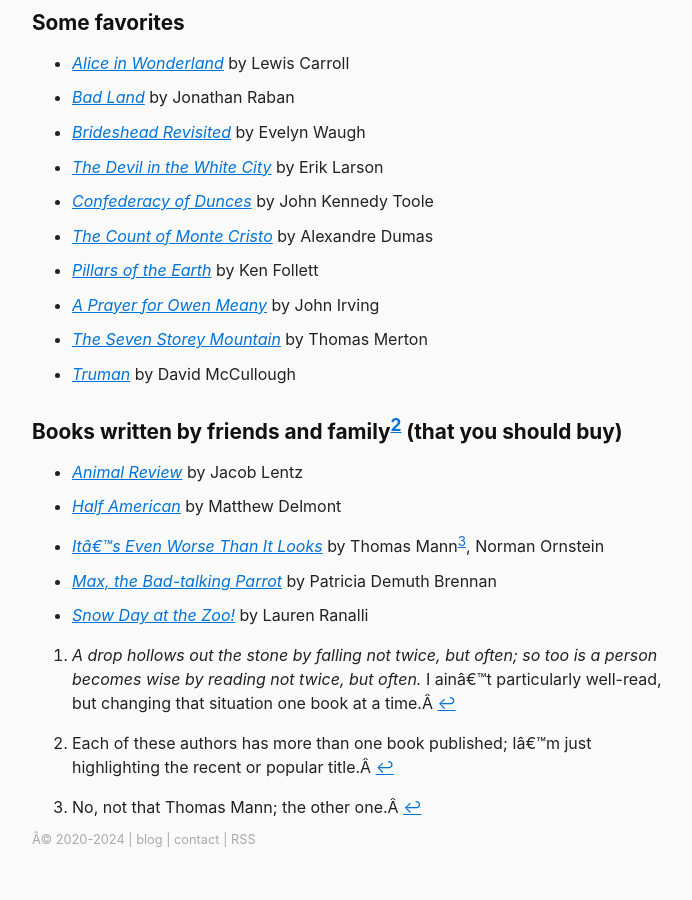
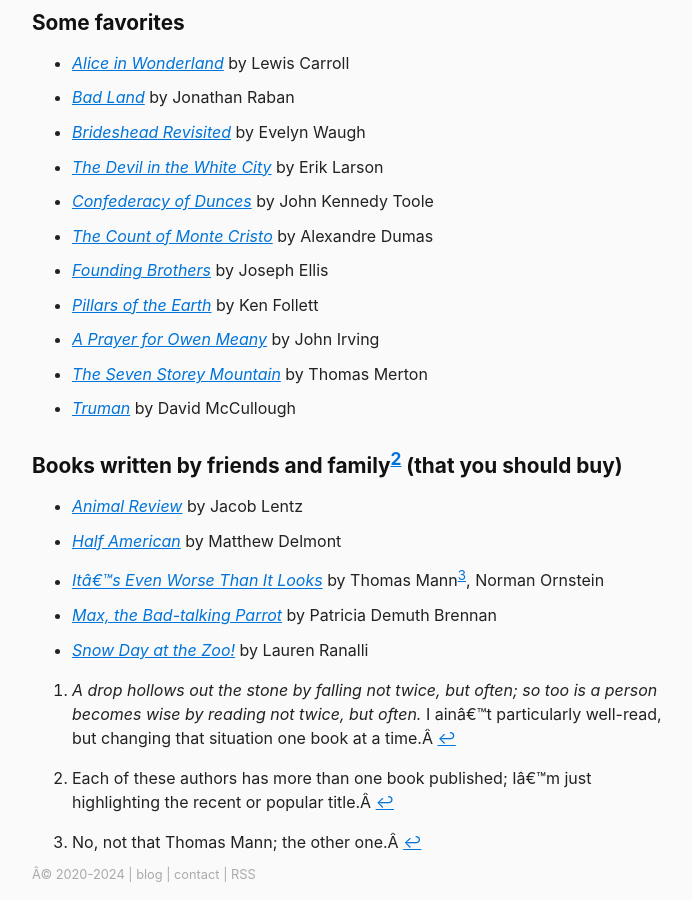
Before and after one commit to berensp/berensp.github.io, a Jekyll site: the page built from pages/books.md, in a window 1280 px wide and 900 px high, scrolled down 1207 px. Shown: the whole window, without its empty margins (288-980 px from the left). Built offline with Jekyll 4.4.1, drawn with Linux system fonts in a browser that asks for light colours; a script that is not in the unit is left out.

Commit message:
Update books.md

```diff
--- a/pages/books.md
+++ b/pages/books.md
@@ -38,6 +38,7 @@ ogimage: bookshelf.bw.png
 - [*The Devil in the White City*](https://www.google.com/books/edition/_/my26rbCgjlYC?hl=en&sa=X&ved=2ahUKEwjjt_Wrhqv5AhUOjIkEHZliAsAQre8FegQIAxBZ) by Erik Larson
 - [*Confederacy of Dunces*](https://www.google.com/books/edition/A_Confederacy_of_Dunces/WM6OztAsYWQC?hl=en&gbpv=0) by John Kennedy Toole
 - [*The Count of Monte Cristo*](https://www.google.com/books/edition/The_Count_of_Monte_Cristo/RyEEAAAAQAAJ?hl=en&gbpv=0) by Alexandre Dumas
+- [*Founding Brothers*](https://www.google.com/books/edition/Founding_Brothers/QW-PDQAAQBAJ?hl=en&gbpv=0) by Joseph Ellis
 - [*Pillars of the Earth*](https://www.google.com/books/edition/_/QYYQDAAAQBAJ?hl=en&sa=X&ved=2ahUKEwit84DyoZLwAhXxhK0KHY5bDaUQ7_IDMB16BAgNEAU) by Ken Follett
 - [*A Prayer for Owen Meany*](https://www.google.com/books/edition/A_Prayer_for_Owen_Meany/pcCpqpWPKrkC?hl=en&gbpv=0) by John Irving
 - [*The Seven Storey Mountain*](https://www.google.com/books/edition/The_Seven_Storey_Mountain/SIZiPwAACAAJ?hl=en&kptab=overview) by Thomas Merton
```
